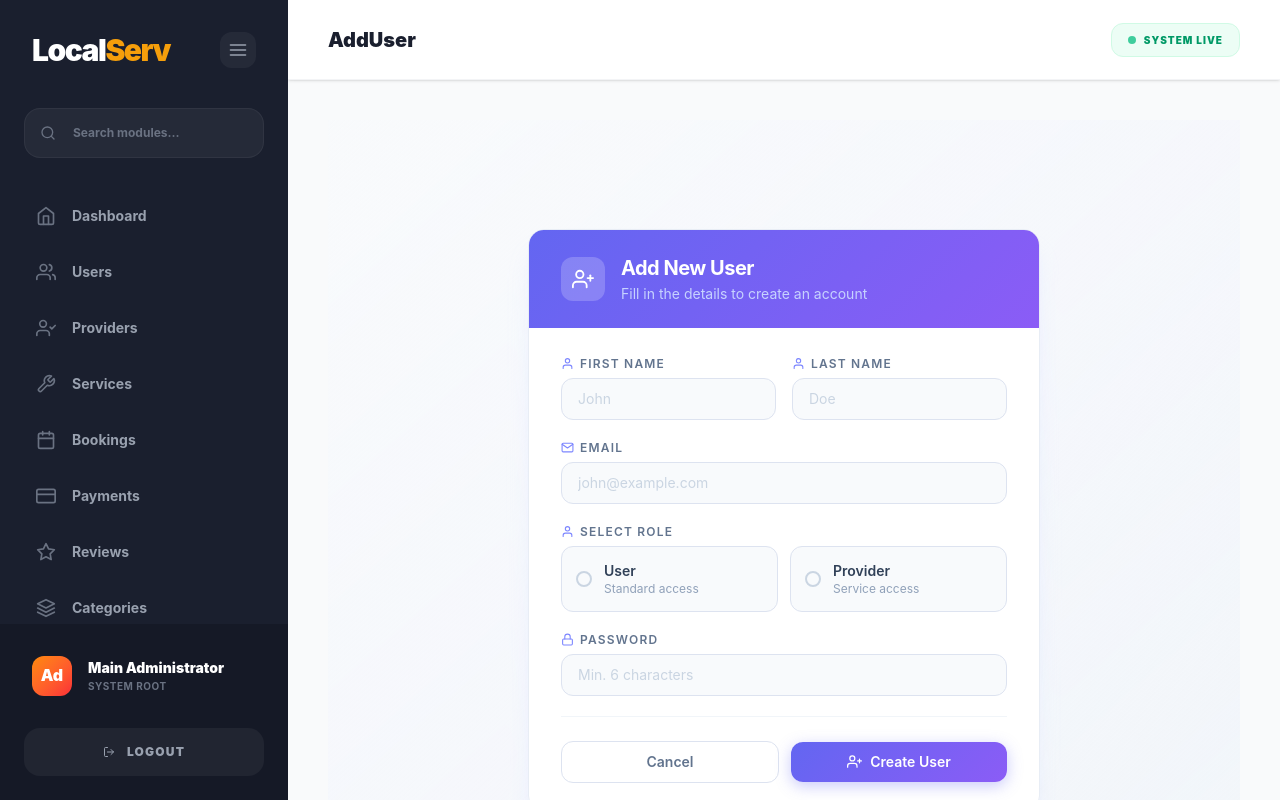
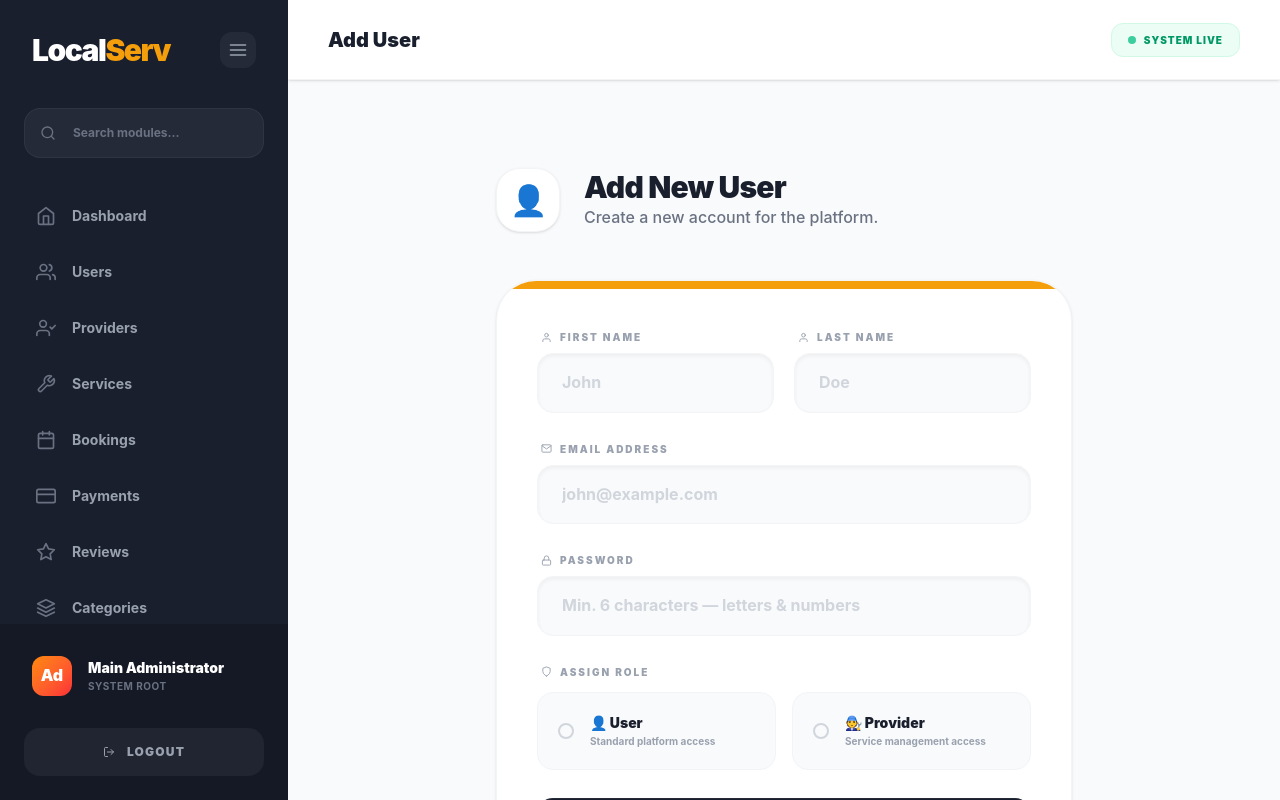
Before and after one commit to ParthPatel5659/Local-Service-Management-System, a React (Vite) app in the folder Frontend/: page /admin/addUser in a window 1280 px wide. Built offline with nearby package versions, Linux system fonts and the light colour scheme; sample sign-in values are in the browser's storage.

Commit message:
ui  error solve

```diff
--- a/Frontend/src/components/ServiceProvider/ProviderDashboard.jsx
+++ b/Frontend/src/components/ServiceProvider/ProviderDashboard.jsx
@@ -69,7 +69,7 @@ const ProviderDashboard = () => {
           <p className="text-gray-500 mt-1 font-medium">Monitoring your service performance and earnings.</p>
         </div>
         <div className="flex items-center gap-3 bg-white p-2 rounded-2xl border border-gray-100 shadow-sm">
-            <span className="text-[10px] font-black uppercase tracking-widest text-gray-400 px-3">Quick Actions</span>
+            {/* <span className="text-[10px] font-black uppercase tracking-widest text-gray-400 px-3">Quick Actions</span> */}
             <button
                 onClick={() => navigate("/provider/addservice")}
                 className="bg-[#F59E0B] hover:bg-[#D97706] text-white px-5 py-2.5 rounded-xl text-xs font-bold shadow-lg shadow-orange-100 transition-all"
--- a/Frontend/src/components/ServiceProvider/ServiceSidebar.jsx
+++ b/Frontend/src/components/ServiceProvider/ServiceSidebar.jsx
@@ -72,6 +72,7 @@ const ServiceSidebar = () => {
     if (path.includes('/services/')) return "My Services";
     if (path.includes('/reviwes/')) return "Reviews";
     if (path.includes('/profile/')) return "Account Profile";
+    if(path.includes('/edit-service/')) return "Update Service";
     return path.split("/").pop().replace(/-/g, ' ');
   };
 
--- a/Frontend/src/components/admin/AdminSidebar.jsx
+++ b/Frontend/src/components/admin/AdminSidebar.jsx
@@ -48,6 +48,34 @@ const AdminSidebar = () => {
   );
 
   const isActive = (path) => location.pathname === path;
+
+  const getPageTitle = () => {
+    const path = location.pathname;
+    // Exact matches first
+    const exact = {
+      "/admin/dashboard":  "Dashboard",
+      "/admin/users":      "System Users",
+      "/admin/providers":  "Service Providers",
+      "/admin/services":   "All Services",
+      "/admin/bookings":   "All Bookings",
+      "/admin/payments":   "Payments",
+      "/admin/reviews":    "Reviews",
+      "/admin/category":   "Categories",
+      "/admin/addcategory":"Add Category",
+      "/admin/addUser":    "Add User",
+      "/admin/support":    "Support",
+      "/admin/activity":   "Activity Log",
+    };
+    if (exact[path]) return exact[path];
+    // Pattern matches for parameterized routes
+    if (path.match(/\/admin\/users\/update\//))   return "Edit User";
+    if (path.match(/\/admin\/users\/detail\//))   return "User Details";
+    if (path.match(/\/admin\/editcategory\//))     return "Edit Category";
+    // Fallback: clean up last segment
+    const last = path.split("/").pop();
+    return last ? last.replace(/-/g, " ") : "Control Center";
+  };
+
 
   return (
     <div className="flex h-screen bg-[#f9fafb] font-sans overflow-hidden">
@@ -143,7 +171,7 @@ const AdminSidebar = () => {
         {/* Top Header */}
         <header className="h-20 bg-white border-b border-gray-100 flex items-center justify-between px-10 shrink-0 shadow-sm z-10">
             <h2 className="text-xl font-black text-[#1a1f2e] capitalize">
-                {location.pathname.split("/").pop() || "Control Center"}
+                {getPageTitle()}
             </h2>
             <div className="flex items-center gap-6">
                 <div className="flex items-center gap-2 px-4 py-2 bg-emerald-50 text-emerald-600 rounded-xl text-[10px] font-black uppercase tracking-widest border border-emerald-100">
--- a/Frontend/src/components/admin/AllUser.jsx
+++ b/Frontend/src/components/admin/AllUser.jsx
@@ -79,6 +79,7 @@ export const AllUser = () => {
                     src={user.profilePicture || `https://ui-avatars.com/api/?name=${user.Firstname}+${user.Lastname}&background=f9fafb&color=F59E0B&bold=true&size=128`}
                     alt="user"
                     className="w-24 h-24 rounded-[2rem] border-4 border-white shadow-lg object-cover"
+                    onError={(e) => { e.target.onerror = null; e.target.src = `https://ui-avatars.com/api/?name=${user.Firstname}+${user.Lastname}&background=f9fafb&color=F59E0B&bold=true&size=128`; }}
                 />
                 <div className="absolute -bottom-1 -right-1 w-6 h-6 bg-green-500 border-4 border-white rounded-full shadow-sm"></div>
               </div>
--- a/Frontend/src/components/user/AddUser.jsx
+++ b/Frontend/src/components/user/AddUser.jsx
@@ -3,10 +3,10 @@ import React from 'react'
 import { useForm } from 'react-hook-form'
 import { useNavigate } from 'react-router-dom'
 import { toast } from 'react-toastify'
-import { FiUser, FiMail, FiLock, FiUserPlus } from 'react-icons/fi'
+import { FiUser, FiMail, FiLock, FiUserPlus, FiX, FiCheck, FiShield } from 'react-icons/fi'
 
 export const AddUser = () => {
-  const { register, handleSubmit, formState: { errors }, } = useForm()
+  const { register, handleSubmit, formState: { errors } } = useForm()
   const navigate = useNavigate()
 
   const validationSchema = {
@@ -44,107 +44,110 @@ export const AddUser = () => {
         navigate(-1)
       }
     } catch (err) {
-      toast.error(err.response.data.message)
+      toast.error(err.response?.data?.message || "Something went wrong")
     }
   }
 
-  const InputField = ({ label, icon: Icon, error, children }) => (
-    <div className="space-y-1.5">
-      <label className="flex items-center gap-1.5 text-xs font-semibold uppercase tracking-widest text-slate-500">
-        <Icon className="text-indigo-400" size={13} />
+  /* ── Reusable Field Wrapper ── */
+  const Field = ({ label, icon: Icon, error, children }) => (
+    <div className="space-y-2">
+      <label className="text-[10px] font-black uppercase text-gray-400 tracking-[2px] ml-1 flex items-center gap-2">
+        <Icon size={11} />
         {label}
       </label>
       {children}
       {error && (
-        <p className="text-xs text-red-400 flex items-center gap-1">
-          <span className="inline-block w-1 h-1 rounded-full bg-red-400" />
-          {error}
+        <p className="text-[10px] text-red-500 font-black uppercase ml-1">
+          ⚠ {error}
         </p>
       )}
     </div>
   )
 
+  const inputCls = (hasError) =>
+    `w-full px-6 py-4 rounded-2xl bg-[#f9fafb] border outline-none transition-all font-bold text-[#1a1f2e] placeholder-gray-300 shadow-inner
+     ${hasError
+       ? 'border-red-300 bg-red-50 focus:border-red-400 focus:ring-4 focus:ring-red-50'
+       : 'border-gray-100 focus:bg-white focus:border-[#F59E0B] focus:ring-4 focus:ring-orange-50'
+     }`
+
   return (
-    <div className="min-h-screen bg-gradient-to-br from-slate-50 via-indigo-50/30 to-slate-100 flex items-center justify-center p-6">
-      <div className="w-full max-w-lg">
+    <div className="max-w-xl mx-auto py-12">
 
-        {/* Card */}
-        <div
-          className="bg-white rounded-2xl shadow-xl shadow-indigo-100/60 overflow-hidden"
-          style={{ border: "1px solid #e8edf5" }}
-        >
-          {/* Header */}
-          <div
-            className="px-8 py-6 flex items-center gap-4"
-            style={{ background: "linear-gradient(135deg, #6366f1 0%, #8b5cf6 100%)" }}
-          >
-            <div className="w-11 h-11 rounded-xl bg-white/20 flex items-center justify-center">
-              <FiUserPlus className="text-white" size={22} />
+      {/* ── Page Header ── */}
+      <div className="flex items-center gap-6 mb-12">
+        <div className="w-16 h-16 bg-white border border-gray-100 shadow-sm rounded-[1.5rem] flex items-center justify-center text-3xl">
+          👤
         </div>
         <div>
-              <h1 className="text-xl font-bold text-white tracking-tight">Add New User</h1>
-              <p className="text-indigo-200 text-sm mt-0.5">Fill in the details to create an account</p>
+          <h1 className="text-3xl font-black text-[#1a1f2e] tracking-tight">Add New User</h1>
+          <p className="text-gray-500 font-medium">Create a new account for the platform.</p>
         </div>
       </div>
 
-          {/* Form */}
-          <form onSubmit={handleSubmit(submitHandler)} className="px-8 py-7 space-y-5">
+      {/* ── Form Card ── */}
+      <div className="bg-white rounded-[2.5rem] border border-gray-100 shadow-sm overflow-hidden">
+
+        {/* Orange top accent */}
+        <div className="h-2 bg-[#F59E0B]" />
+
+        <form onSubmit={handleSubmit(submitHandler)} className="p-10 space-y-7">
 
           {/* Name Row */}
-            <div className="grid grid-cols-2 gap-4">
-              <InputField label="First Name" icon={FiUser} error={errors.Firstname?.message}>
+          <div className="grid grid-cols-2 gap-5">
+            <Field label="First Name" icon={FiUser} error={errors.Firstname?.message}>
               <input
                 type="text"
                 placeholder="John"
                 {...register("Firstname", validationSchema.FirstnameValidation)}
-                  className={`w-full px-4 py-2.5 rounded-xl text-sm text-slate-700 placeholder-slate-300 outline-none transition-all duration-150 focus:ring-2 focus:ring-indigo-300 ${
-                    errors.Firstname ? "ring-2 ring-red-300 bg-red-50" : "bg-slate-50 hover:bg-slate-100 focus:bg-white"
-                  }`}
-                  style={{ border: "1px solid #dde3f0" }}
+                className={inputCls(!!errors.Firstname)}
               />
-              </InputField>
+            </Field>
 
-              <InputField label="Last Name" icon={FiUser} error={errors.Lastname?.message}>
+            <Field label="Last Name" icon={FiUser} error={errors.Lastname?.message}>
               <input
                 type="text"
                 placeholder="Doe"
                 {...register("Lastname", validationSchema.LastnameValidation)}
-                  className={`w-full px-4 py-2.5 rounded-xl text-sm text-slate-700 placeholder-slate-300 outline-none transition-all duration-150 focus:ring-2 focus:ring-indigo-300 ${
-                    errors.Lastname ? "ring-2 ring-red-300 bg-red-50" : "bg-slate-50 hover:bg-slate-100 focus:bg-white"
-                  }`}
-                  style={{ border: "1px solid #dde3f0" }}
+                className={inputCls(!!errors.Lastname)}
               />
-              </InputField>
+            </Field>
           </div>
 
           {/* Email */}
-            <InputField label="Email" icon={FiMail} error={errors.email?.message}>
+          <Field label="Email Address" icon={FiMail} error={errors.email?.message}>
             <input
               type="text"
               placeholder="john@example.com"
               {...register("email", validationSchema.emailValidation)}
-                className={`w-full px-4 py-2.5 rounded-xl text-sm text-slate-700 placeholder-slate-300 outline-none transition-all duration-150 focus:ring-2 focus:ring-indigo-300 ${
-                  errors.email ? "ring-2 ring-red-300 bg-red-50" : "bg-slate-50 hover:bg-slate-100 focus:bg-white"
-                }`}
-                style={{ border: "1px solid #dde3f0" }}
+              className={inputCls(!!errors.email)}
             />
-            </InputField>
+          </Field>
 
-            {/* Role */}
-            <div className="space-y-1.5">
-              <label className="flex items-center gap-1.5 text-xs font-semibold uppercase tracking-widest text-slate-500">
-                <FiUser className="text-indigo-400" size={13} />
-                Select Role
+          {/* Password */}
+          <Field label="Password" icon={FiLock} error={errors.password?.message}>
+            <input
+              type="password"
+              placeholder="Min. 6 characters — letters &amp; numbers"
+              {...register("password", validationSchema.passwordValidation)}
+              className={inputCls(!!errors.password)}
+            />
+          </Field>
+
+          {/* Role Selection */}
+          <div className="space-y-3">
+            <label className="text-[10px] font-black uppercase text-gray-400 tracking-[2px] ml-1 flex items-center gap-2">
+              <FiShield size={11} /> Assign Role
             </label>
-              <div className="grid grid-cols-2 gap-3">
+
+            <div className="grid grid-cols-2 gap-4">
               {[
-                  { value: "user", label: "User", desc: "Standard access" },
-                  { value: "provider", label: "Provider", desc: "Service access" },
-                ].map(({ value, label, desc }) => (
+                { value: "user",     label: "User",     desc: "Standard platform access",  emoji: "👤" },
+                { value: "provider", label: "Provider", desc: "Service management access",  emoji: "🧑‍🔧" },
+              ].map(({ value, label, desc, emoji }) => (
                 <label
                   key={value}
-                    className="relative flex items-center gap-3 p-3.5 rounded-xl cursor-pointer transition-all duration-150 group"
-                    style={{ border: "1px solid #dde3f0", background: "#f8fafc" }}
+                  className="relative flex items-center gap-4 p-5 bg-[#f9fafb] border border-gray-100 rounded-2xl cursor-pointer transition-all duration-200 has-[:checked]:border-[#F59E0B] has-[:checked]:bg-orange-50 has-[:checked]:shadow-md hover:border-gray-200 group"
                 >
                   <input
                     type="radio"
@@ -152,67 +155,58 @@ export const AddUser = () => {
                     {...register("role", validationSchema.roleValidation)}
                     className="peer sr-only"
                   />
-                    {/* Custom radio circle */}
-                    <span className="w-4 h-4 rounded-full border-2 border-slate-300 flex-shrink-0 flex items-center justify-center peer-checked:border-indigo-500 transition-colors duration-150 group-has-[input:checked]:border-indigo-500">
-                      <span className="w-2 h-2 rounded-full bg-indigo-500 scale-0 peer-checked:scale-100 transition-transform duration-150 group-has-[input:checked]:scale-100" />
+                  {/* Custom radio */}
+                  <span className="w-4 h-4 rounded-full border-2 border-gray-300 flex-shrink-0 flex items-center justify-center peer-checked:border-[#F59E0B] group-has-[:checked]:border-[#F59E0B] transition-colors">
+                    <span className="w-2 h-2 rounded-full bg-[#F59E0B] scale-0 group-has-[:checked]:scale-100 transition-transform duration-150" />
                   </span>
                   <div>
-                      <p className="text-sm font-semibold text-slate-700">{label}</p>
-                      <p className="text-xs text-slate-400">{desc}</p>
+                    <p className="text-sm font-black text-[#1a1f2e]">{emoji} {label}</p>
+                    <p className="text-[10px] text-gray-400 font-bold">{desc}</p>
                   </div>
-                    {/* Checked overlay border */}
-                    <span className="absolute inset-0 rounded-xl ring-2 ring-indigo-400 ring-offset-0 opacity-0 group-has-[input:checked]:opacity-100 transition-opacity duration-150 pointer-events-none" />
                 </label>
               ))}
             </div>
+
             {errors.role && (
-                <p className="text-xs text-red-400 flex items-center gap-1">
-                  <span className="inline-block w-1 h-1 rounded-full bg-red-400" />
-                  {errors.role.message}
+              <p className="text-[10px] text-red-500 font-black uppercase ml-1">
+                ⚠ {errors.role.message}
               </p>
             )}
           </div>
 
-            {/* Password */}
-            <InputField label="Password" icon={FiLock} error={errors.password?.message}>
-              <input
-                type="password"
-                placeholder="Min. 6 characters"
-                {...register("password", validationSchema.passwordValidation)}
-                className={`w-full px-4 py-2.5 rounded-xl text-sm text-slate-700 placeholder-slate-300 outline-none transition-all duration-150 focus:ring-2 focus:ring-indigo-300 ${
-                  errors.password ? "ring-2 ring-red-300 bg-red-50" : "bg-slate-50 hover:bg-slate-100 focus:bg-white"
-                }`}
-                style={{ border: "1px solid #dde3f0" }}
-              />
-            </InputField>
-
-            {/* Divider */}
-            <div className="h-px bg-slate-100" />
+          {/* Info Banner */}
+          <div className="bg-[#1a1f2e] p-5 rounded-2xl flex items-center gap-4 border border-white/5">
+            <div className="w-10 h-10 bg-white/5 rounded-xl flex items-center justify-center text-[#F59E0B]">
+              <FiUserPlus size={18} />
+            </div>
+            <div>
+              <p className="text-xs font-black text-white tracking-tight uppercase">Instant Access</p>
+              <p className="text-[10px] text-gray-500 font-bold">
+                A verification email will be sent to the new user upon creation.
+              </p>
+            </div>
+          </div>
 
           {/* Actions */}
-            <div className="flex items-center gap-3 pt-1">
+          <div className="flex gap-4 pt-2">
             <button
               type="button"
               onClick={() => navigate(-1)}
-                className="flex-1 py-2.5 rounded-xl text-sm font-semibold text-slate-500 hover:text-slate-700 hover:bg-slate-100 transition-all duration-150"
-                style={{ border: "1px solid #dde3f0" }}
+              className="flex-1 px-8 py-5 text-gray-400 font-black uppercase tracking-widest text-xs hover:text-[#1a1f2e] transition-all flex items-center justify-center gap-2"
             >
-                Cancel
+              <FiX /> Discard
             </button>
             <button
               type="submit"
-                className="flex-1 py-2.5 rounded-xl text-sm font-semibold text-white transition-all duration-200 hover:opacity-90 active:scale-95 flex items-center justify-center gap-2"
-                style={{ background: "linear-gradient(135deg, #6366f1, #8b5cf6)", boxShadow: "0 4px 15px rgba(99,102,241,0.35)" }}
+              className="flex-1 bg-[#F59E0B] hover:bg-[#D97706] text-white font-black px-8 py-5 rounded-2xl shadow-xl shadow-orange-100 transition-all active:scale-[0.98] uppercase tracking-widest text-xs flex items-center justify-center gap-3"
             >
-                <FiUserPlus size={15} />
-                Create User
+              Create User <FiCheck size={16} />
             </button>
           </div>
 
         </form>
       </div>
     </div>
-    </div>
   )
 }
 
```
Also changed, not shown: Frontend/src/components/user/MyBooking.jsx (+18 -2 lines), 1 other file (tests, documents, lock files or other folders). Lines whose indentation alone changed are shown as unchanged.
